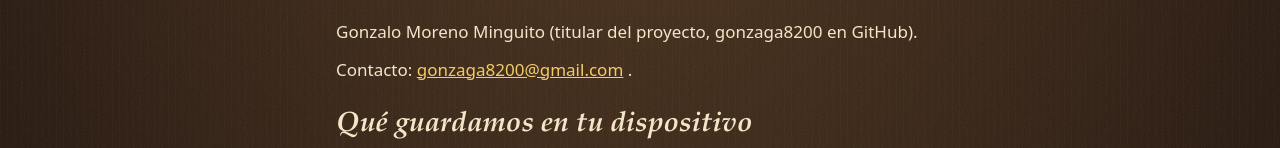
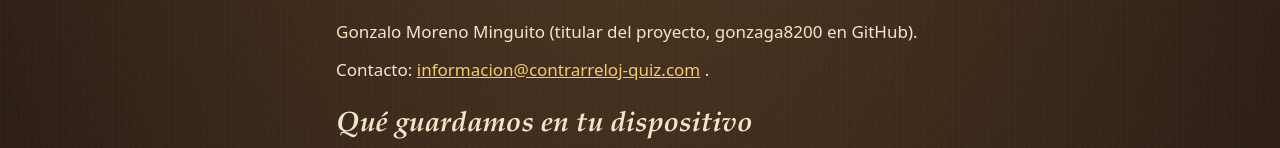
Before and after one commit to gonzaga8200/quiz-game, a Nuxt app: page /cookies in a window 1280 px wide. Shown: the part 219-367 px from the top of the page. Built offline with nearby package versions, Linux system fonts and the light colour scheme.

Commit message:
chore(legal): use informacion@contrarreloj-quiz.com as the public contact (#72)
Co-authored-by: gonzaga8200 <8378924+gonzaga8200@users.noreply.github.com>
Co-authored-by: Claude Sonnet 5.5 <noreply@anthropic.com>

```diff
--- a/app/content/legal.ts
+++ b/app/content/legal.ts
@@ -27,7 +27,7 @@ export const LEGAL: LegalInfo = {
   owner: 'Gonzalo Moreno Minguito (titular del proyecto, gonzaga8200 en GitHub)',
   domain: 'contrarreloj-quiz.com',
   copyrightYear: 2026,
-  email: 'gonzaga8200@gmail.com',
+  email: 'informacion@contrarreloj-quiz.com',
   contact: 'https://github.com/gonzaga8200/quiz-game/issues',
   contactHint:
     'Abre una incidencia con el título «Privacidad» y no incluyas datos personales en ella.',
```
Also changed, not shown: 1 other file (tests, documents, lock files or other folders).
